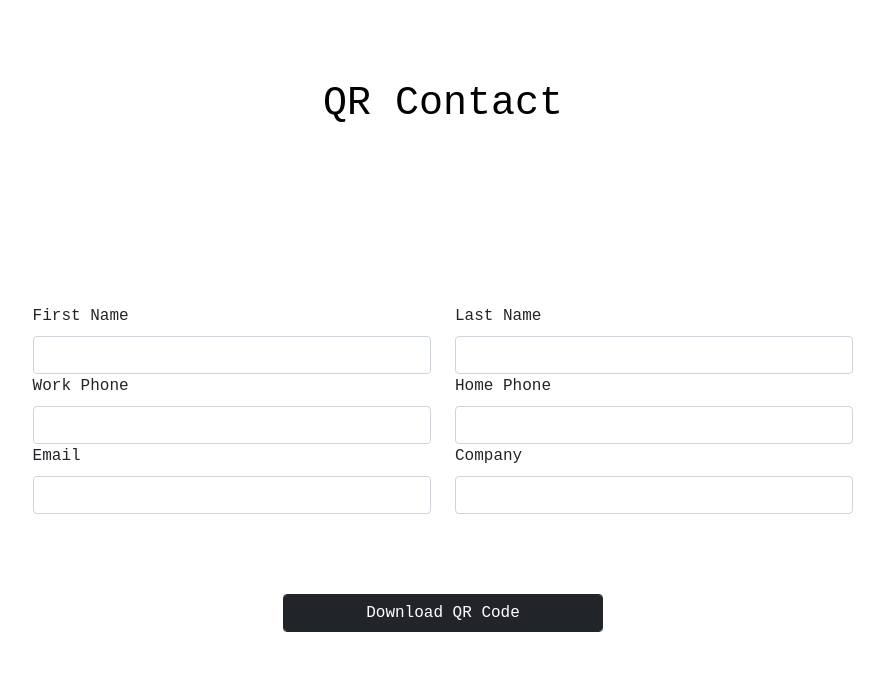
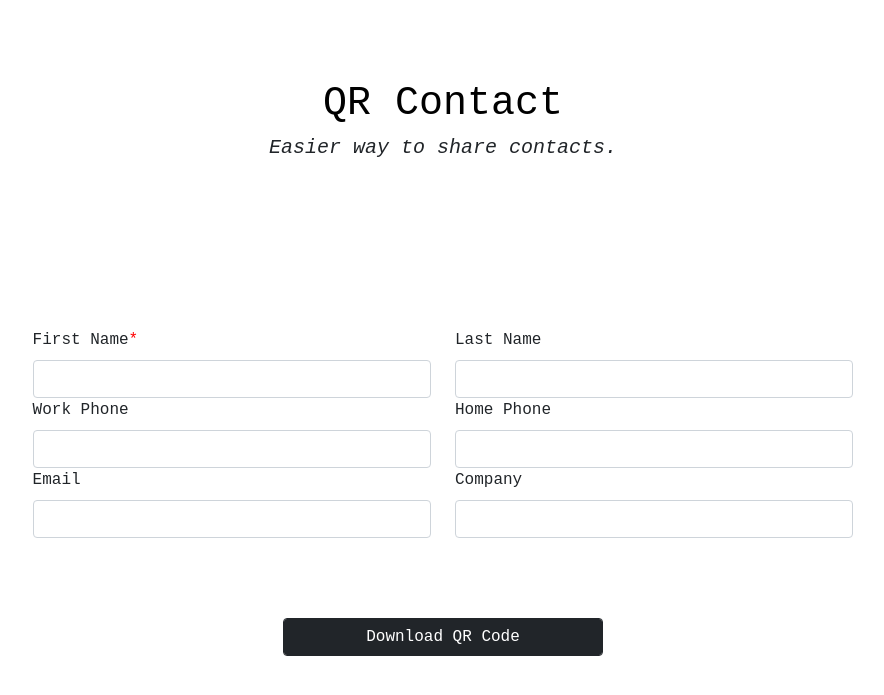
Before and after one commit to atharva-bhagwat/qrcontact, a Flask app: page / in a window 1280 px wide. Shown: the top 695 px of the page, without its empty margins (197-1081 px from the left). Run offline with Flask 2, Linux system fonts and the light colour scheme.

Commit message:
Minor changes

```diff
--- a/app.py
+++ b/app.py
@@ -12,6 +12,10 @@ if not os.path.exists(app.config['QR_CODES']):
 
 app.config['SECRET_KEY'] = 'secret_key'
 
+"""
+TODO:
+- Add documentation
+"""
 
 @app.route('/download', methods=['POST'])
 def download():
--- a/templates/index.html
+++ b/templates/index.html
@@ -10,13 +10,14 @@
     <body>
         <header>
             <a href="{{ url_for('index') }}"><h1>QR Contact</h1></a>
+            <h5><i>Easier way to share contacts.</i></h5>
         </header>
         <form method="POST" action="{{ url_for('download') }}" class="">
             <div class="container mt-2">
                 <div class="row">
                     <div class="col">
                         <div class="mx-auto">
-                            <label for="first_name" class="form-label">First Name</label>
+                            <label for="first_name" class="form-label">First Name</label><span style="color: red;">*</span>
                             <input type="text" class="form-control" name="first_name" id="first_name" required>
                         </div>
                     </div>
```
Also changed, not shown: 1 other file.
